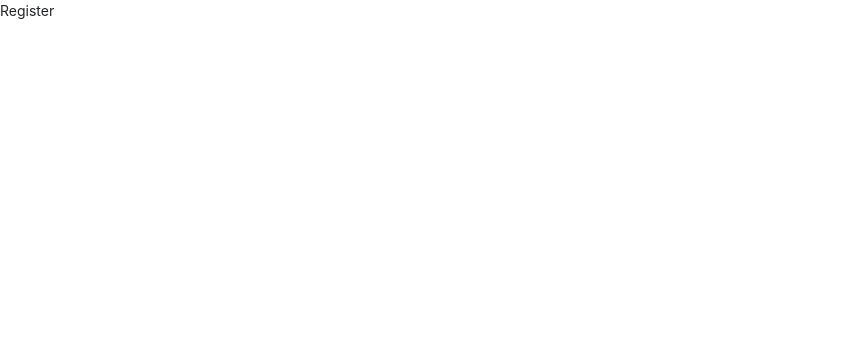
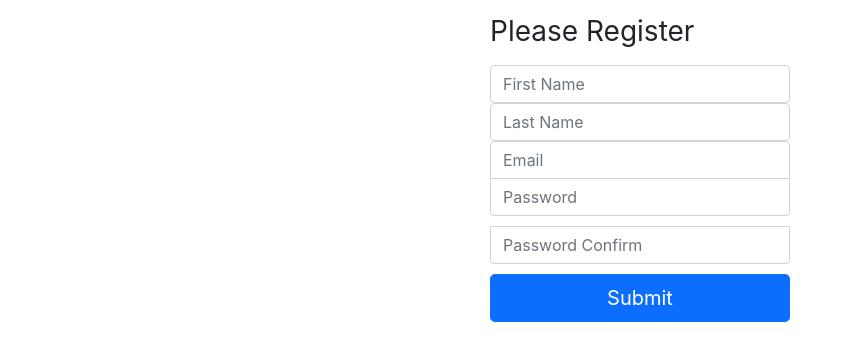
Before and after one commit to wesoz/udemy-react-admin, a React (Create React App) app: page /register in a window 1280 px wide. Shown: the top 360 px of the page, without its empty margins (0-852 px from the left). Built offline with nearby package versions, Linux system fonts and the light colour scheme.

Commit message:
Register component

```diff
--- /dev/null
+++ b/src/Login.css
@@ -0,0 +1,26 @@
+.form-signin {
+  width: 100%;
+  max-width: 330px;
+  padding: 15px;
+  margin: auto;
+}
+
+.form-signin .checkbox {
+  font-weight: 400;
+}
+
+.form-signin .form-floating:focus-within {
+  z-index: 2;
+}
+
+.form-signin input[type="email"] {
+  margin-bottom: -1px;
+  border-bottom-right-radius: 0;
+  border-bottom-left-radius: 0;
+}
+
+.form-signin input[type="password"] {
+  margin-bottom: 10px;
+  border-top-left-radius: 0;
+  border-top-right-radius: 0;
+}
--- a/src/pages/Register.tsx
+++ b/src/pages/Register.tsx
@@ -1,10 +1,46 @@
-import React from 'react';
+import React, { SyntheticEvent } from 'react';
+import '../Login.css';
 
 const Register = () => {
+    let first_name = '';
+    let last_name = '';
+    let email = '';
+    let password = '';
+    let password_confirm = '';
+
+    const submit = (e: SyntheticEvent) => {
+        e.preventDefault();
+        console.log(`
+        first_name: ${first_name};
+        last_name: ${last_name};
+        email: ${email};
+        password: ${password};
+        password_confirm: ${password_confirm};
+        `);
+    };
+
     return (
-        <div>
-            Register
-        </div>
+        <main className="form-signin">
+        <form onSubmit={submit}>
+            <h1 className="h3 mb-3 fw-normal">Please Register</h1>
+            <input className="form-control" placeholder="First Name" required
+                onChange={e => first_name = e.target.value}
+            />
+            <input className="form-control" placeholder="Last Name" required
+                onChange={e => last_name = e.target.value}
+            />
+            <input type="email" className="form-control" placeholder="Email" required
+                onChange={e => email = e.target.value}
+            />
+            <input type="password" className="form-control" placeholder="Password" required
+                onChange={e => password = e.target.value}
+            />
+            <input type="password" className="form-control" placeholder="Password Confirm" required
+                onChange={e => password_confirm = e.target.value}
+            />
+            <button className="w-100 btn btn-lg btn-primary" type="submit">Submit</button>
+        </form>
+        </main>
     );
 }
 
```
